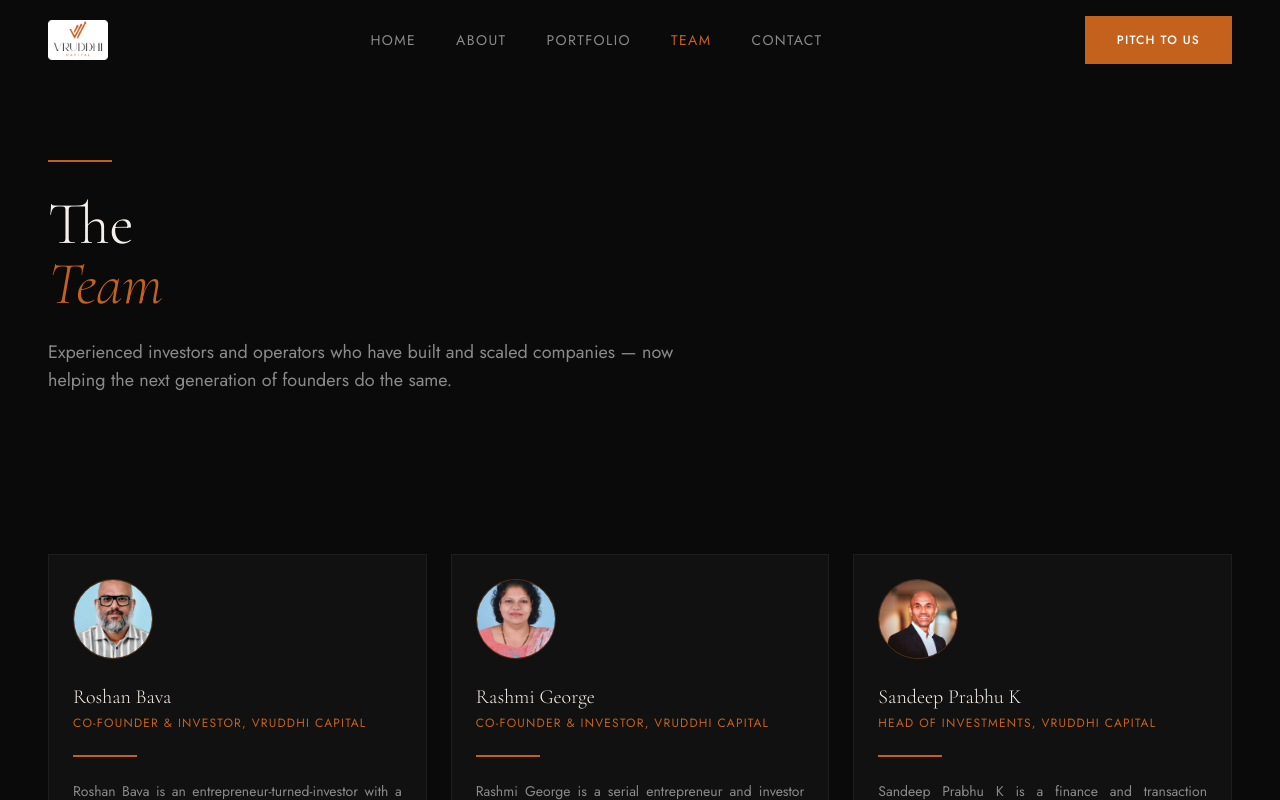
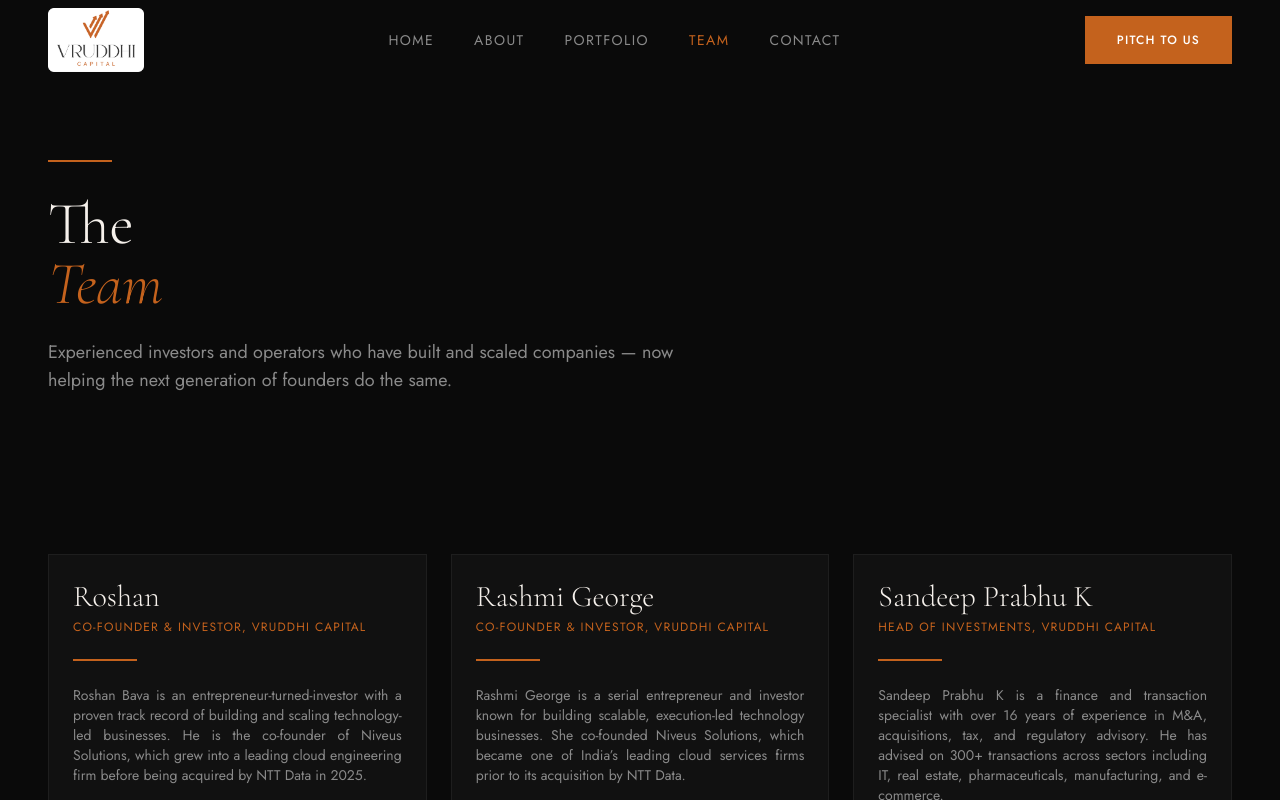
Before and after one commit to VrudhiCapital/vruddhi-capital, a Next.js app: page /team in a window 1280 px wide. Shown: the top 800 px of the page. Built offline with nearby package versions, Linux system fonts and the light colour scheme.

Commit message:
changes and added

```diff
--- a/app/about/page.tsx
+++ b/app/about/page.tsx
@@ -67,12 +67,12 @@
             <span className="block italic accent-text">Vruddhi Capital</span>
           </h1>
           <p className="body-text max-w-2xl mb-6 text-justify">
-           Vruddhi Capital is an investment firm based in Udupi, India, focused on backing mission-driven startups with scalable business models and long-term value creation in high-impact sectors across consumer, services, and platform-driven businesses.
+            Vruddhi Capital is an investment firm based in Udupi, India, focused on backing mission-driven startups with scalable business models and long-term value creation in high-impact sectors across consumer, services, and platform-driven businesses.
 
           </p>
           <p className="body-text max-w-2xl mb-6 text-justify">
 
-           The firm focuses on identifying founders with strong execution capability and deep market understanding, particularly in underpenetrated and emerging markets. Vruddhi Capital partners with founders from the pre-seed stage through the late-stage journey of the startups.
+            The firm focuses on identifying founders with strong execution capability and deep market understanding, particularly in underpenetrated and emerging markets. Vruddhi Capital partners with founders from the pre-seed stage through the late-stage journey of the startups.
           </p>
         </div>
       </section>
@@ -107,12 +107,12 @@
             <div className="relative">
               <div className="card-dark p-10">
                 <div className="flex items-start gap-6 mb-8">
-                  <div className="w-12 h-12 flex items-center justify-center flex-shrink-0">
+                  <div className="w-26 h-20 flex items-center justify-center flex-shrink-0">
                     <Image
                       src="/Logo-About-.png"
                       alt="Vruddhi Capital"
-                      width={48}
-                      height={48}
+                      width={100}
+                      height={80}
                       className="object-contain w-full h-full"
                     />
                   </div>
@@ -151,7 +151,7 @@
           <div className="grid grid-cols-1 md:grid-cols-2 gap-6">
             {values.map((value, i) => (
               <div key={i} className="card-dark p-8 group">
-                <span className="font-display text-4xl text-brand-orange/20 group-hover:text-brand-orange/40 transition-colors duration-300 font-light">
+                <span className="font-display text-4xl text-brand-orange/80 group-hover:text-brand-orange/100 transition-colors duration-300 font-light">
                   0{i + 1}
                 </span>
                 <h3 className="font-display text-2xl font-light text-brand-off-white mt-4 mb-3">
--- a/app/page.tsx
+++ b/app/page.tsx
@@ -19,7 +19,7 @@
 // Investment thesis sectors
 const sectors = [
   {
-    title: "Consumer",
+    title: "Products",
     description:
       "Brands and products solving real problems for India's growing consumer class in underpenetrated markets.",
     icon: "01",
@@ -63,9 +63,9 @@
         <div className="relative z-10 max-w-7xl mx-auto px-6 lg:px-12 pt-32 pb-20 text-center">
 
           {/* Tag line pill */}
-          <div className="inline-flex items-center  border border-brand-orange/30 px-5 py-2 mb-10 animate-fade-in">
+          <div className="inline-flex items-center  border border-brand-orange/30 px-20 py-5 mb-10 animate-fade-in">
             <span className=" rounded-full bg-brand-orange animate-pulse" />
-            <span className="font-body text-xs tracking-widest uppercase text-brand-orange">
+            <span className=" font-body text-[30px] font-bold font-body text-xs tracking-widest uppercase text-brand-orange">
             Investment Firm
             </span>
           </div>
@@ -197,7 +197,7 @@
           <div className="grid grid-cols-1 md:grid-cols-3 gap-6">
             {sectors.map((sector, i) => (
               <div key={i} className="card-dark p-8 lg:p-10 group">
-                <span className="font-display text-5xl font-light text-brand-orange/20 group-hover:text-brand-orange/40 transition-colors duration-300">
+                <span className="font-display text-5xl font-light text-brand-orange/80 group-hover:text-brand-orange/100 transition-colors duration-300">
                   {sector.icon}
                 </span>
                 <h3 className="font-display text-2xl font-light text-brand-off-white mt-4 mb-4">
--- a/app/team/page.tsx
+++ b/app/team/page.tsx
@@ -10,7 +10,7 @@
 
 const teamMembers = [
   {
-    name: "Roshan Bava",
+    name: "Roshan ",
     role: "Co-founder & Investor, Vruddhi Capital",
     bio: [
       "Roshan Bava is an entrepreneur-turned-investor with a proven track record of building and scaling technology-led businesses. He is the co-founder of Niveus Solutions, which grew into a leading cloud engineering firm before being acquired by NTT Data in 2025.",
@@ -18,7 +18,7 @@
       "He is deeply committed to supporting ventures that align growth with sustainability, ethical execution, and real-world impact. Roshan works closely with founders through key inflection points, helping them scale with discipline while staying anchored to purpose.",
     ],
     // focus: ["Consumer", "Fintech"],
-    photo: "/Team/Roshan.png",
+    // photo: "/Team/Roshan.png",
     initials: "TM",
     // linkedin: "https://www.linkedin.com/in/yourprofile",
   },
@@ -106,22 +106,8 @@
         <div className="grid grid-cols-1 md:grid-cols-3 gap-6 max-w-7xl mx-auto">
             {teamMembers.map((member, i) => (
               <div key={i} className="card-dark p-6 group flex flex-col">
-                <div className="w-20 h-20 rounded-full border border-brand-orange/40 overflow-hidden mb-6 group-hover:border-brand-orange transition-colors duration-300 flex items-center justify-center flex-shrink-0">
-                  {member.photo ? (
-                    <Image
-                      src={member.photo}
-                      alt={member.name}
-                      width={80}
-                      height={80}
-                      className="w-full h-full object-cover object-top"
-                    />
-                  ) : (
-                    <span className="font-display text-2xl font-light text-brand-orange">
-                      {member.initials}
-                    </span>
-                  )}
-                </div>
-                <h3 className="font-display text-xl font-light text-brand-off-white mb-1">
+
+                <h3 className="font-display text-3xl font-light text-brand-off-white mb-1">
                   {member.name}
                 </h3>
                 <p className="font-body text-xs tracking-widest uppercase text-brand-orange mb-6">
--- a/components/Footer.tsx
+++ b/components/Footer.tsx
@@ -14,7 +14,7 @@
               alt="Logo"
               width={140}
               height={50}
-              className="h-10 w-auto object-contain mb-6"
+              className="h-16 w-auto object-contain mb-6"
             />
             <p className="body-text max-w-sm mb-6">
               Backing mission-driven founders building scalable businesses
--- a/components/Navbar.tsx
+++ b/components/Navbar.tsx
@@ -46,7 +46,7 @@
             alt=" Logo"
             width={190}
             height={100}
-            className="h-10 w-auto object-contain"
+            className="h-16 w-auto object-contain"
             priority
           />
         </Link>
```
Also changed, not shown: app/portfolio/page.tsx (+14 -16 lines), public/Company/Easy-Events.jpg (added), public/Company/FusionStays.jpg (added).
